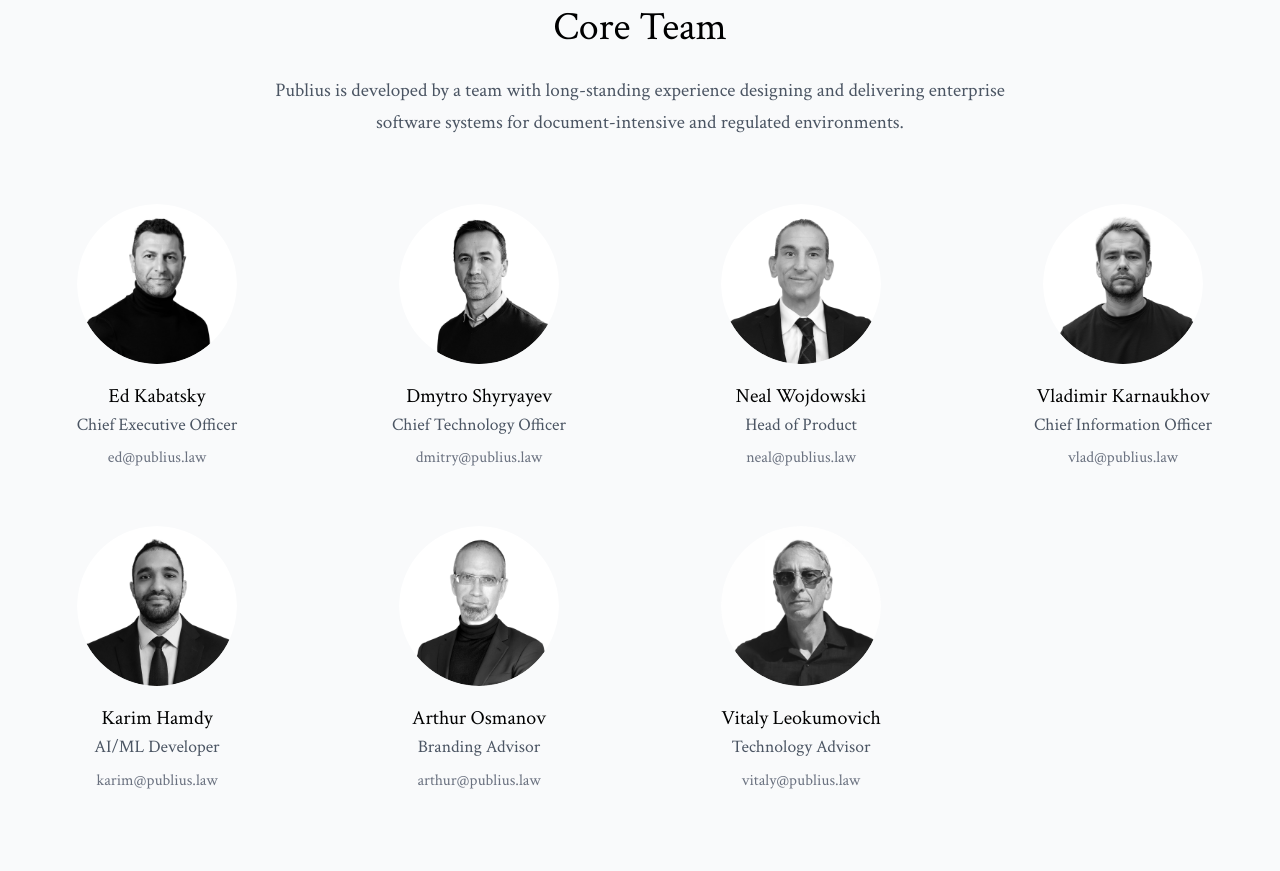
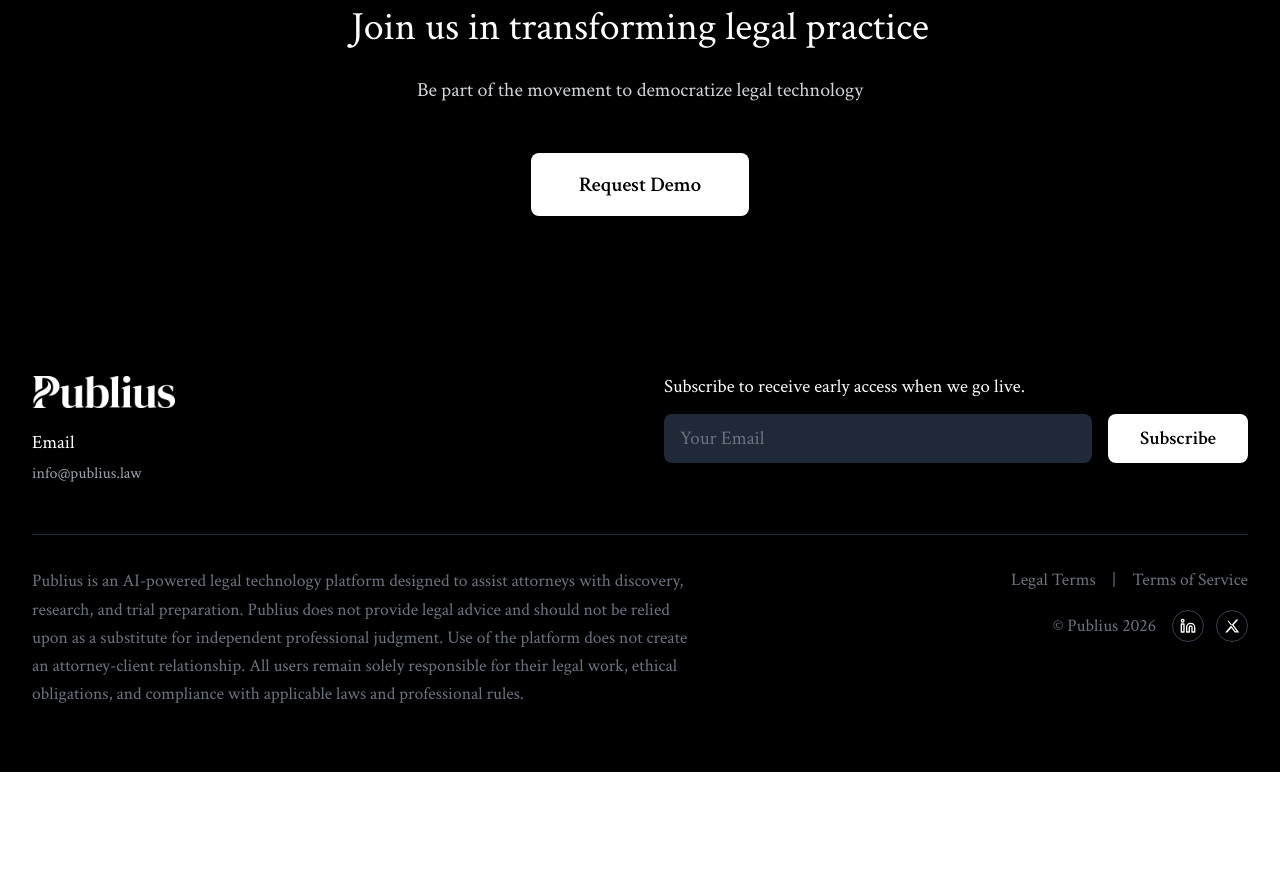
Before and after one commit to publius-labs/publius.law, a plain HTML site: page about.html in a window 1280 px wide. Shown: the part 2029-2900 px from the top of the page. After the commit the page ends 2801 px from the top, so only its background shows below. Drawn offline with Linux system fonts and the light colour scheme.

Commit message:
Remove Team info

```diff
--- a/about.html
+++ b/about.html
@@ -109,67 +109,6 @@
       </div>
     </section>
 
-    <!-- Team -->
-    <section class="team">
-      <div class="team__inner">
-        <div class="team__header animate-on-scroll">
-          <h2 class="team__title">Core Team</h2>
-          <p class="team__subtitle">Publius is developed by a team with long-standing experience designing and delivering enterprise software systems for document-intensive and regulated environments.</p>
-        </div>
-
-        <div class="team__grid">
-          <div class="team-member animate-on-scroll">
-            <img src="images/Ed.png" alt="Ed Kabatsky" class="team-member__photo">
-            <h3 class="team-member__name">Ed Kabatsky</h3>
-            <p class="team-member__role">Chief Executive Officer</p>
-            <a href="mailto:ed@publius.law" class="team-member__email">ed@publius.law</a>
-          </div>
-
-          <div class="team-member animate-on-scroll" style="transition-delay: 0.05s">
-            <img src="images/Dmitri.png" alt="Dmytro Shyryayev" class="team-member__photo">
-            <h3 class="team-member__name">Dmytro Shyryayev</h3>
-            <p class="team-member__role">Chief Technology Officer</p>
-            <a href="mailto:dmitry@publius.law" class="team-member__email">dmitry@publius.law</a>
-          </div>
-
-          <div class="team-member animate-on-scroll" style="transition-delay: 0.1s">
-            <img src="images/Neal.png" alt="Neal Wojdowski" class="team-member__photo">
-            <h3 class="team-member__name">Neal Wojdowski</h3>
-            <p class="team-member__role">Head of Product</p>
-            <a href="mailto:neal@publius.law" class="team-member__email">neal@publius.law</a>
-          </div>
-
-          <div class="team-member animate-on-scroll" style="transition-delay: 0.15s">
-            <img src="images/Vladimir.png" alt="Vladimir Karnaukhov" class="team-member__photo">
-            <h3 class="team-member__name">Vladimir Karnaukhov</h3>
-            <p class="team-member__role">Chief Information Officer</p>
-            <a href="mailto:vlad@publius.law" class="team-member__email">vlad@publius.law</a>
-          </div>
-
-          <div class="team-member animate-on-scroll" style="transition-delay: 0.2s">
-            <img src="images/Karim.png" alt="Karim Hamdy" class="team-member__photo">
-            <h3 class="team-member__name">Karim Hamdy</h3>
-            <p class="team-member__role">AI/ML Developer</p>
-            <a href="mailto:karim@publius.law" class="team-member__email">karim@publius.law</a>
-          </div>
-
-          <div class="team-member animate-on-scroll" style="transition-delay: 0.25s">
-            <img src="images/Artur.png" alt="Arthur Osmanov" class="team-member__photo">
-            <h3 class="team-member__name">Arthur Osmanov</h3>
-            <p class="team-member__role">Branding Advisor</p>
-            <a href="mailto:arthur@publius.law" class="team-member__email">arthur@publius.law</a>
-          </div>
-
-          <div class="team-member animate-on-scroll" style="transition-delay: 0.3s">
-            <img src="images/Vitaly.png" alt="Vitaly Leokumovich" class="team-member__photo">
-            <h3 class="team-member__name">Vitaly Leokumovich</h3>
-            <p class="team-member__role">Technology Advisor</p>
-            <a href="mailto:vitaly@publius.law" class="team-member__email">vitaly@publius.law</a>
-          </div>
-        </div>
-      </div>
-    </section>
-
     <!-- CTA -->
     <section class="cta cta--dark">
       <div class="cta__inner animate-on-scroll">
```
